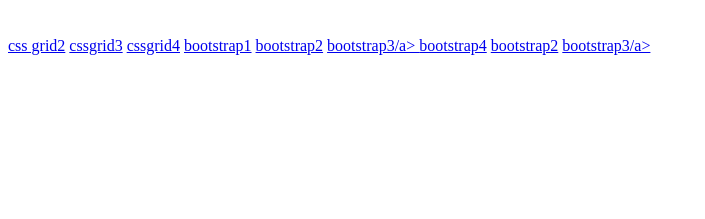
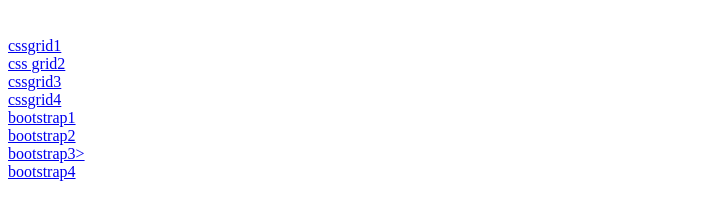
Before and after one commit to GURUPRASAD20398/CSS-EXCERCISE, a plain HTML site: page index.html in a window 1280 px wide. Shown: the part 61-280 px from the top of the page, without its empty margins (0-705 px from the left). Drawn offline with Linux system fonts and the light colour scheme.

Commit message:
Update index.html

```diff
--- a/index.html
+++ b/index.html
@@ -5,16 +5,28 @@
   <body>
 <h1>WELCOME</h1>
 <BR>
-    <a href="cssgrid2.html>css grid1</a>
+  <a href="cssgrid2.html">cssgrid1</a>
+  <BR>
     <a href="cssgrid3.html">css grid2</a>
+    <BR>
+
       <a href="cssgrid4.html">cssgrid3</a>
+      <BR>
+
       <a href="cssgrid5.html">cssgrid4</a>
+      <BR>
+
       <a href="bootsrap1.html">bootstrap1</a>
+      <BR>
+
       <a href="bootstrap4.html ">bootstrap2</a>
-      <a href="bootstrap3.html">bootstrap3/a>
+      <BR>
+      <a href="bootstrap3.html">bootstrap3></a>
+      <BR>
+
       <a href="bootstrap-2.html">bootstrap4</a>
-      <a href="bootstrap4.html ">bootstrap2</a>
-      <a href="bootstrap3.html">bootstrap3/a>
+
+
 
   </body>
 
```
